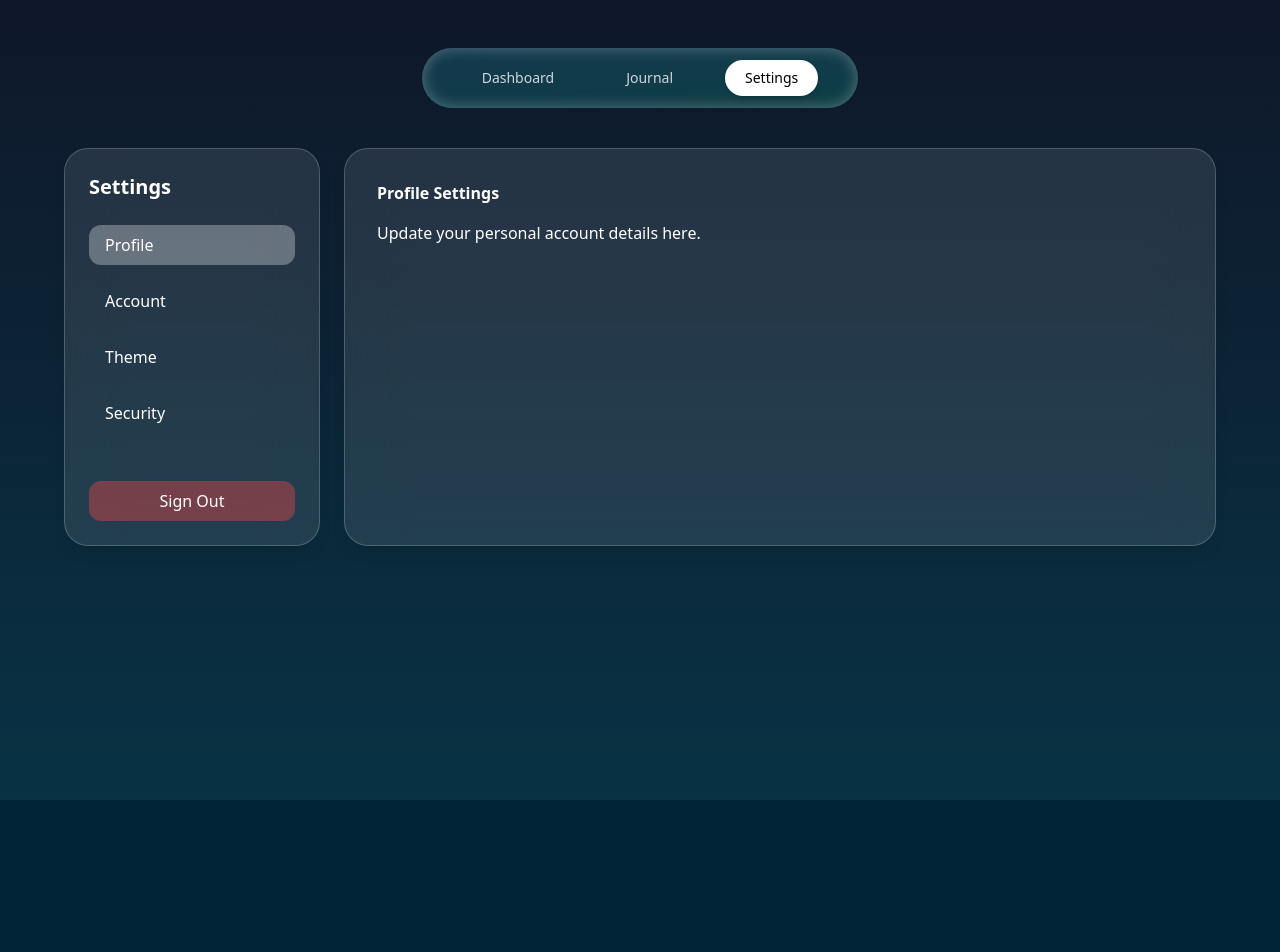
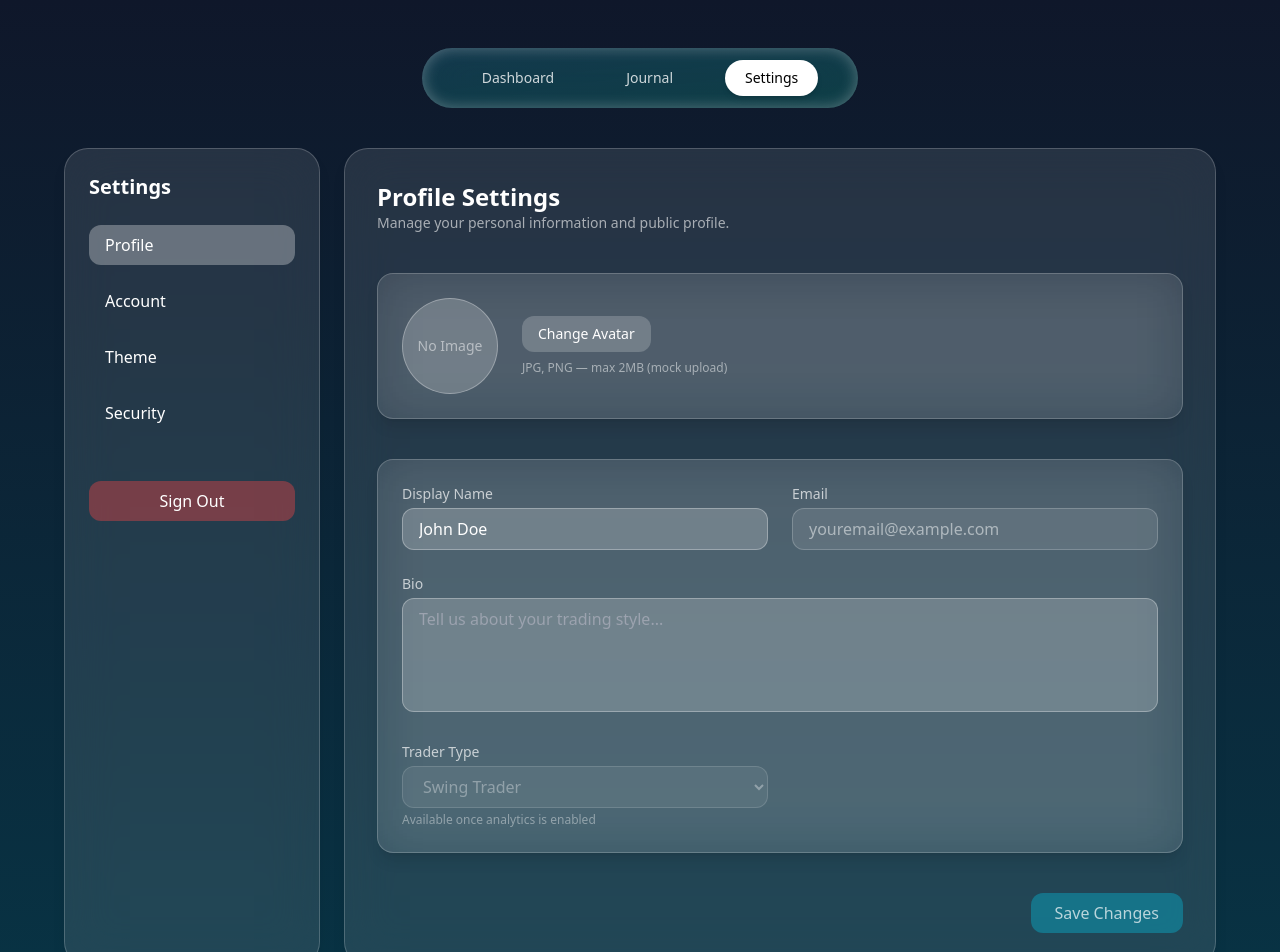
Before and after one commit to EngrMikael/Crypto-Trading-Journal, a React app in the folder frontend/: page /settings/profile in a window 1280 px wide. Shown: the top 952 px of the page. Before the commit the page ends 800 px from the top, so only its background shows below. Built offline with nearby package versions, Linux system fonts and the light colour scheme; no server answers; sample sign-in values are in the browser's storage; the HTML template or start-up script is replaced by a standard one.

Commit message:
mock profile settings

```diff
--- a/frontend/src/components/Navbar.jsx
+++ b/frontend/src/components/Navbar.jsx
@@ -1,3 +1,4 @@
+// components/Navbar.jsx
 import { NavLink } from "react-router-dom";
 
 export default function Navbar() {
--- a/frontend/src/context/AuthContext.jsx
+++ b/frontend/src/context/AuthContext.jsx
@@ -1,3 +1,4 @@
+// AuthContext.jsx
 import { createContext, useState, useContext} from "react";
 import api from "../api/api";
 
--- a/frontend/src/pages/settings/ProfileSettings.jsx
+++ b/frontend/src/pages/settings/ProfileSettings.jsx
@@ -1,8 +1,172 @@
+import { useState } from "react";
+
 export default function ProfileSettings() {
-    return (
+  const [avatarPreview, setAvatarPreview] = useState(null);
+  const [name, setName] = useState("John Doe");
+  const [bio, setBio] = useState("");
+  const [traderType, setTraderType] = useState("Swing Trader");
+
+  const handleAvatarChange = (e) => {
+    const file = e.target.files[0];
+    if (file) {
+      setAvatarPreview(URL.createObjectURL(file));
+    }
+  };
+
+  return (
+    <div className="space-y-10">
+      {/* HEADER */}
+      <div>
+        <h1 className="text-2xl font-semibold">Profile Settings</h1>
+        <p className="text-white/60 text-sm">
+          Manage your personal information and public profile.
+        </p>
+      </div>
+
+      {/* AVATAR CARD */}
+      <div className="
+        flex items-center gap-6 p-6 rounded-2xl
+        bg-white/10 backdrop-blur-xl
+        border border-white/20 shadow-lg
+      ">
+        <div className="relative">
+          <div className="
+            w-24 h-24 rounded-full overflow-hidden
+            bg-white/20 flex items-center justify-center
+            border border-white/30
+          ">
+            {avatarPreview ? (
+              <img
+                src={avatarPreview}
+                alt="Avatar Preview"
+                className="w-full h-full object-cover"
+              />
+            ) : (
+              <span className="text-white/50 text-sm">No Image</span>
+            )}
+          </div>
+        </div>
+
         <div>
-            <h1 className="test-2xl font-semibold mb-4">Profile Settings</h1>
-            <p>Update your personal account details here.</p>
+          <label className="block">
+            <input
+              type="file"
+              accept="image/*"
+              onChange={handleAvatarChange}
+              className="hidden"
+            />
+            <span className="
+              cursor-pointer inline-block
+              px-4 py-2 rounded-xl
+              bg-white/20 hover:bg-white/30
+              transition text-sm
+            ">
+              Change Avatar
+            </span>
+          </label>
+
+          <p className="text-xs text-white/50 mt-2">
+            JPG, PNG — max 2MB (mock upload)
+          </p>
         </div>
-    );
+      </div>
+
+      {/* PROFILE INFO */}
+      <div className="
+        grid grid-cols-1 md:grid-cols-2 gap-6
+        p-6 rounded-2xl
+        bg-white/10 backdrop-blur-xl
+        border border-white/20 shadow-lg
+      ">
+        {/* DISPLAY NAME */}
+        <div>
+          <label className="block text-sm text-white/70 mb-1">
+            Display Name
+          </label>
+          <input
+            value={name}
+            onChange={(e) => setName(e.target.value)}
+            className="
+              w-full px-4 py-2 rounded-xl
+              bg-white/20 border border-white/30
+              focus:outline-none focus:ring-2 focus:ring-cyan-400/40
+            "
+          />
+        </div>
+
+        {/* EMAIL */}
+        <div>
+          <label className="block text-sm text-white/70 mb-1">
+            Email
+          </label>
+          <input
+            value="youremail@example.com"
+            disabled
+            className="
+              w-full px-4 py-2 rounded-xl
+              bg-white/10 border border-white/20
+              text-white/50 cursor-not-allowed
+            "
+          />
+        </div>
+
+        {/* BIO */}
+        <div className="md:col-span-2">
+          <label className="block text-sm text-white/70 mb-1">
+            Bio
+          </label>
+          <textarea
+            value={bio}
+            onChange={(e) => setBio(e.target.value)}
+            rows={4}
+            placeholder="Tell us about your trading style..."
+            className="
+              w-full px-4 py-2 rounded-xl
+              bg-white/20 border border-white/30
+              focus:outline-none focus:ring-2 focus:ring-cyan-400/40
+              resize-none
+            "
+          />
+        </div>
+
+        {/* TRADER TYPE (FUTURE FEATURE) */}
+        <div>
+          <label className="block text-sm text-white/70 mb-1">
+            Trader Type
+          </label>
+          <select
+            value={traderType}
+            disabled
+            className="
+              w-full px-4 py-2 rounded-xl
+              bg-white/10 border border-white/20
+              text-white/50 cursor-not-allowed
+            "
+          >
+            <option>Swing Trader</option>
+            <option>Day Trader</option>
+            <option>Scalper</option>
+            <option>Position Trader</option>
+          </select>
+          <p className="text-xs text-white/40 mt-1">
+            Available once analytics is enabled
+          </p>
+        </div>
+      </div>
+
+      {/* ACTIONS */}
+      <div className="flex justify-end">
+        <button
+          disabled
+          className="
+            px-6 py-2 rounded-xl
+            bg-cyan-500/40 text-white/70
+            cursor-not-allowed
+          "
+        >
+          Save Changes
+        </button>
+      </div>
+    </div>
+  );
 }
```
